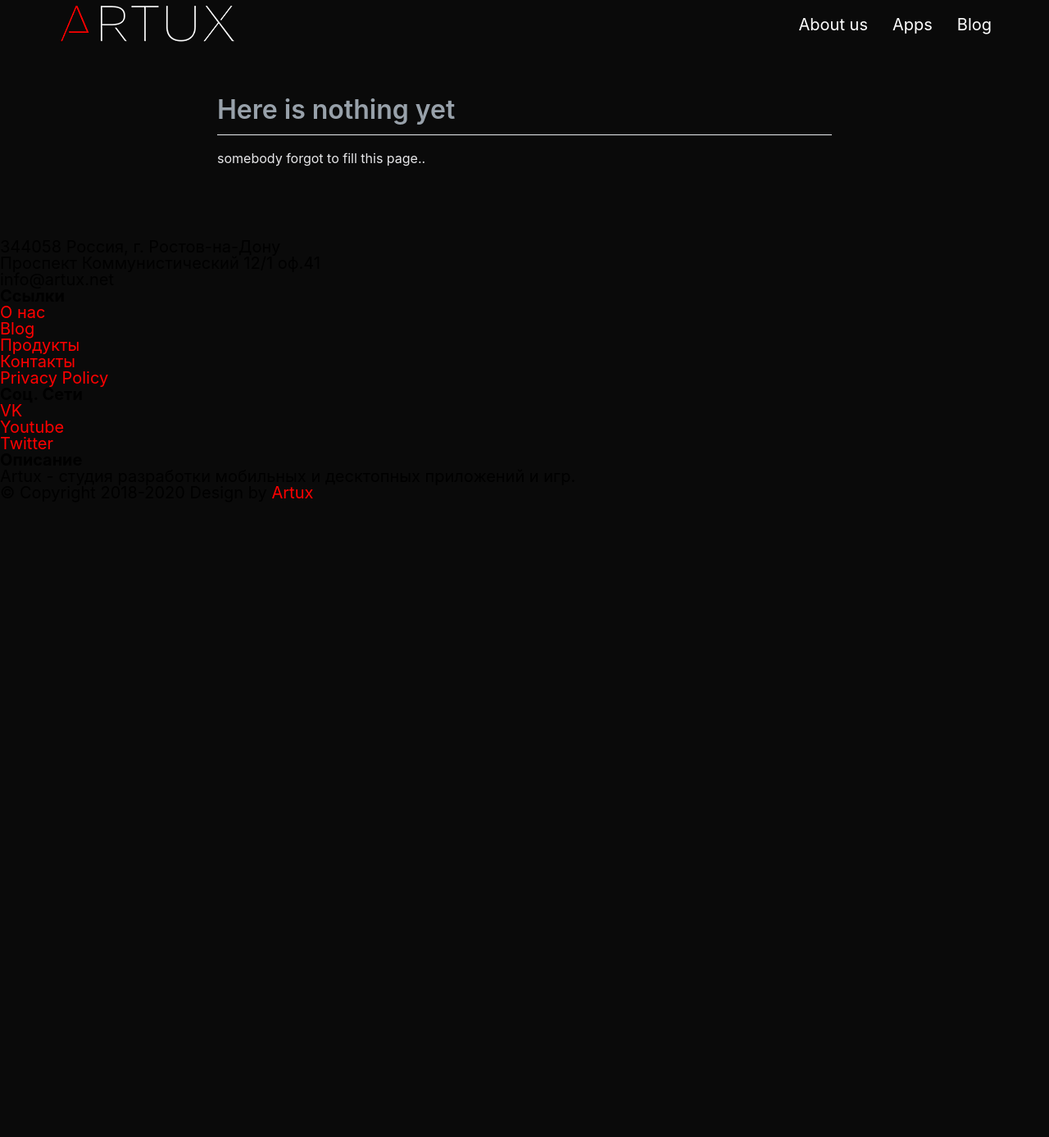
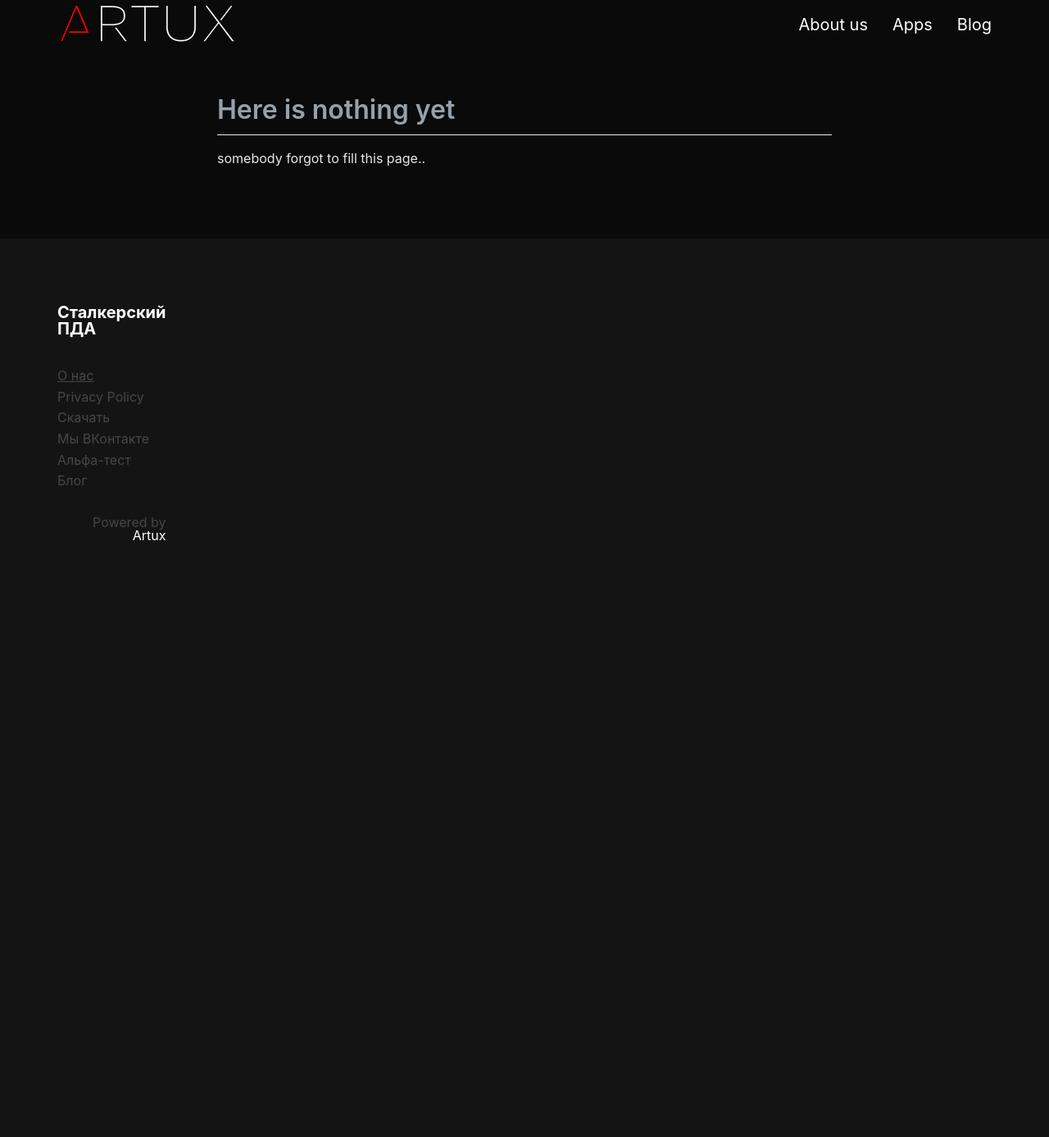
Before and after one commit to dmuzhinskiy/artux-page, a Jekyll site: the page built from _pages/about.html, in a window 1280 px wide. Shown: the whole page at 82% size. Built offline with Jekyll 4.4.1, drawn with Linux system fonts in a browser that asks for light colours; nearby versions of some CDN libraries; before the commit the page ends 900 px from its top, so only the background shows below that.

Commit message:
Update footer.html

```diff
--- a/_includes/footer.html
+++ b/_includes/footer.html
@@ -1,77 +1,31 @@
-   <footer>
+	<div class="footer">
+		<div class="container">
+   			<div class="footer-main">
+				<div class="col-md-6 footer-main-left">
+					<h3>Сталкерский ПДА</h3>
+					<div class="footer-bottom">
+                                        	<div class="col-md-6 footer-bottom-left">
+							<a target="_blank" href="https://artux.net/about"><p class=active>О нас</p></a>
+							<a target="_blank" href="https://artux.net/privacy/"><p>Privacy Policy </p></a>
+							<p>Скачать</p>
+						</div>
+						<div class="col-md-6 footer-bottom-left">
+							<a target="_blank" href="https://vk.com/stalker_pda"><p>Мы ВКонтакте</p></a>
+							<p>Альфа-тест</p>
+							<a href="https://artux.net/blog/" target="_blank"><p>Блог</p></a>
+						</div>
+						<div class="clearfix"></div>
+					</div>
+                                     <div class="clearfix"></div>
+				</div>
+				<div class="col-md-6 footer-main-right">
+					<ul>
+					</ul>
+					<p>Powered by <a href="http://artux.net/" target="_blank">Artux</a></p>
+				</div>
+				<div class="clearfix"></div>
+			</div>
+		</div>
 
-   	<div class="footer-main">
-
-   		<div class="row">
-
-	      	<div class="col-four tab-full mob-full footer-info">
-
-	            <div class="footer-logo"></div>
-
-	            <p>
-		        	344058 Россия, г. Ростов-на-Дону<br>
-            	Проспект Коммунистический 12/1 оф.41<br>
-		        	info@artux.net
-		        	</p>
-
-		      </div> <!-- /footer-info -->
-
-	      	<div class="col-two tab-1-3 mob-1-2 site-links">
-
-	      		<h4>Ссылки</h4>
-
-	      		<ul>
-	      			<li><a class="smoothscroll" href="#process">О нас</a></li>
-						<li><a href="#">Blog</a></li>
-						<li><a class="smoothscroll" href="#pricing">Продукты</a></li>
-						<li><a class="smoothscroll" href="#cta">Контакты</a></li>
-						<li><a href="/privacy">Privacy Policy</a></li>
-					</ul>
-
-	      	</div> <!-- /site-links -->
-
-	      	<div class="col-two tab-1-3 mob-1-2 social-links">
-
-	      		<h4>Соц. Сети</h4>
-
-	      		<ul>
-	      			<li><a target="_blank" href="https://vk.com/artuxsoft">VK</a></li>
-						<li><a target="_blank" href="https://www.youtube.com/channel/UCfEQQOtnCWjbEnsjIwd7GaA">Youtube</a></li>
-						<li><a href="#">Twitter</a></li>
-
-					</ul>
-
-	      	</div> <!-- /social -->
-
-	      	<div class="col-four tab-1-3 mob-full footer-subscribe">
-
-	      		<h4>Описание</h4>
-
-	      		<p>Artux - студия разработки мобильных и десктопных приложений и игр.</p>
-
-
-	      	</div> <!-- /subscribe -->
-
-	      </div> <!-- /row -->
-
-   	</div> <!-- /footer-main -->
-
-
-      <div class="footer-bottom">
-
-      	<div class="row">
-
-      		<div class="col-twelve">
-	      		<div class="copyright">
-		         	<span>© Copyright 2018-2020</span>
-		         	<span>Design by <a href="https://artux.net">Artux</a></span>
-		         </div>
-
-
-	      	</div>
-
-      	</div> <!-- /footer-bottom -->
-
-      </div>
-
-   </footer>
+					<a href="#" id="toTop" style="display: block;"> <span id="toTopHover" style="opacity: 1;"> </span></a>
+		</div>
```
